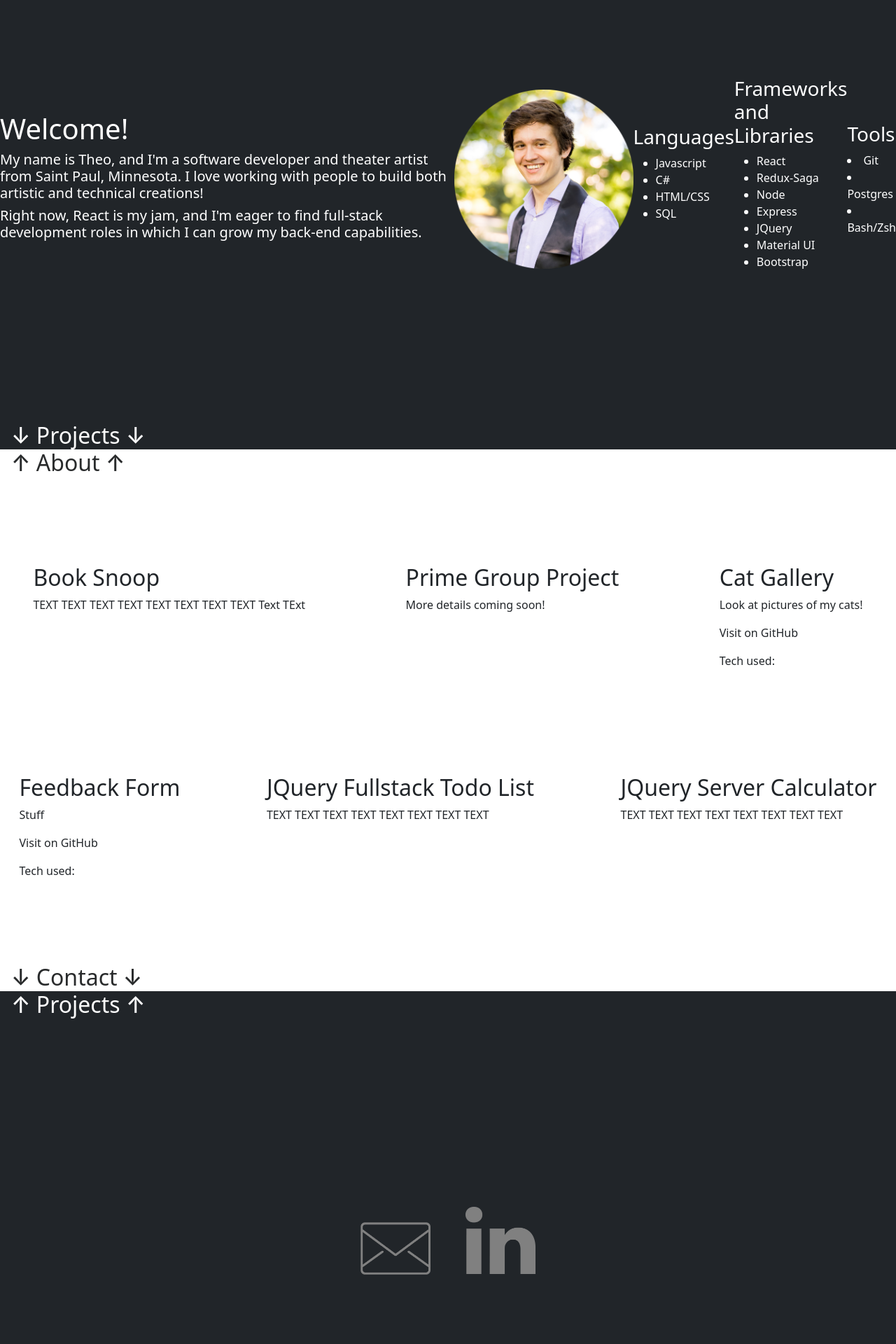
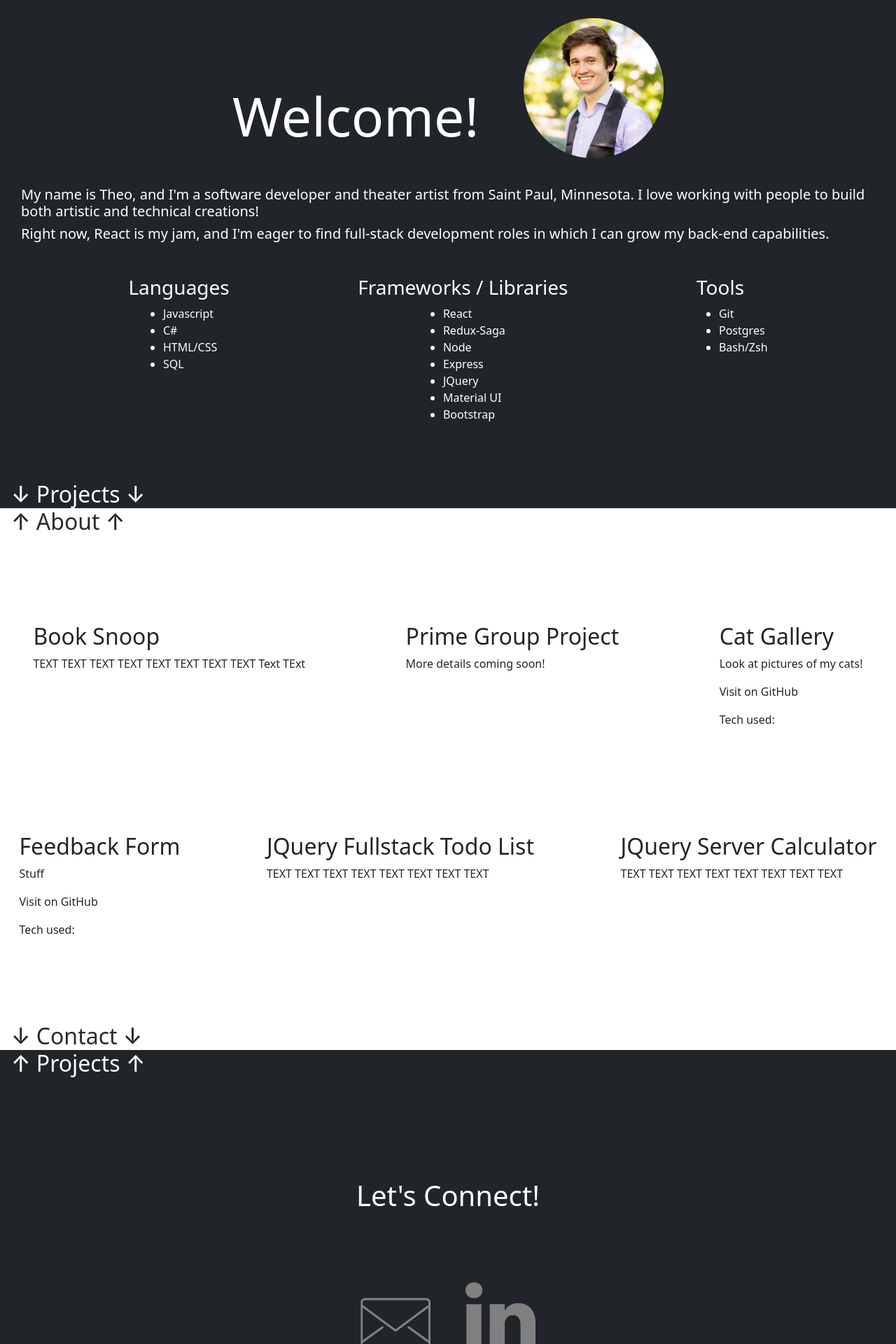
Before and after one commit to theo-jf/theo-jf.github.io, a React (Create React App) app: page / in a window 1280 px wide. Shown: the part 80-2000 px from the top of the page at 70% size. Built offline with nearby package versions, Linux system fonts and the light colour scheme.

Commit message:
Layout of about lists complete

```diff
--- a/src/components/App/App.jsx
+++ b/src/components/App/App.jsx
@@ -97,7 +97,7 @@ function App() {
     <Box height="0vh" className="divider" id="contact" />
       <Contact />
     <Box height="0vh" className="divider" />
-    <footer className="bg-light">
+    <footer className="bg-white">
       <div id="center">
       </div>
       <h5 className="text-muted updated">Updated October, 2022</h5>
--- a/src/components/Contact/Contact.css
+++ b/src/components/Contact/Contact.css
@@ -1,3 +1,7 @@
+a {
+    align-self: center;
+}
+
 .projectsSubHeader {
     margin-top: 0;
     margin-bottom: 30px;
@@ -9,12 +13,14 @@
     width: 100px;
     transition: .3s;
     filter: brightness(50%);
+    align-self: center;
 }
 
 .emailLogo {
     width: 100px;
     margin-right: 50px;
     margin-bottom: -23px;
+    align-self: center;
     transition: .3s;
     filter: brightness(50%);
 }
@@ -30,3 +36,9 @@
     transition: .5s;
     filter: brightness(100%);
 }
+
+#connectWithMe {
+    color: white;
+    margin-bottom: 100px;
+    margin-top: -100px;
+}
--- a/src/components/Contact/Contact.jsx
+++ b/src/components/Contact/Contact.jsx
@@ -2,6 +2,7 @@ import Box from '@mui/material/Box';
 import './Contact.css';
 
 export default function Contact() {
+
     return (
         <div className="bg-dark">
             <h2 className="projectsSubHeader">&#x2191; Projects &#x2191;</h2>
@@ -9,11 +10,17 @@ export default function Contact() {
             height="72vh"
             className="heading"
             display="flex"
+            flexDirection="column"
             alignItems="center"
             justifyContent="center"
             >
-            <img className="emailLogo" src="/images/email.png" />
-            <img className="linkedInLogo" src="/images/linkedIn2.png" />
+            <h1 id="connectWithMe">Let's Connect!</h1>
+            <Box
+                display="flex"
+                flexDirection="row">
+                <a href="mailto:tjankefurman@gmail.com"><img className="emailLogo" src="/images/email.png" /></a>
+                <a href="https://www.linkedin.com/in/theo-jf" target="_blank"><img className="linkedInLogo" src="/images/linkedIn2.png" /></a>
+            </Box>
             </Box>
         </div>
     );
--- a/src/components/Home/Home.css
+++ b/src/components/Home/Home.css
@@ -1,5 +1,22 @@
 .aboutSection {
     color: white;
+    padding-top: 6.3vh;
+}
+
+.heading {
+    padding-left: 30px;
+    padding-right: 30px;
+
+}
+
+.aboutInfo {
+    margin-top: 40px;
+    margin-bottom: 40px;
+}
+
+.description {
+    width: 100%;
+    /* max-width: 10%; */
 }
 
 .projectsHeader {
@@ -9,9 +26,28 @@
     color: white;
 }
 
+.welcome {
+    margin-bottom: -80px;
+    margin-right: 5vw;
+    font-size: 6vw;
+}
+
 .rounded {
     /* For animation: start at 30% in center and minimize to normal size in top right */
-    /* max-width: 30%; */
-    max-width: 20%;
     min-width: 200px;
+    width: 15vw;
+    align-self: center;
+    /* z-index : 10000; */
 }
+
+.list {
+    display: inline-block;
+}
+
+.inline {
+    display: inline;
+}
+
+ul {
+    display: inline-block;
+}
--- a/src/components/Home/Home.jsx
+++ b/src/components/Home/Home.jsx
@@ -1,26 +1,82 @@
 import Box from '@mui/material/Box';
+import Grid from '@mui/material/Grid';
 
 import './Home.css'
 
+const languages = ['Javascript', 'C#', 'HTML/CSS', 'SQL'];
+const frameworksAndLibraries = ['React', 'Redux-Saga', 'Node', 'Express', 'JQuery', 'Material UI', 'Bootstrap'];
+const tools = ['Git', 'Postgres', 'Bash/Zsh'];
+
 export default function Home() {
+
     return (
     <div className="bg-dark aboutSection">
         <Box
-            height="70vh"
             className="heading"
             display="flex"
+            flexDirection="column"
             alignItems="center"
             justifyContent="center"
+            style={{
+                overflowX: "none",
+                overflowY: "scroll"
+              }}
         >
-        <div>
-            <h1>Welcome!</h1>
+            <Box display="inline" className="description" justifyContent="center">
+                <Box
+                    className="aboutHead"
+                    display="flex"
+                    flexDirection="row"
+                    alignItems="center"
+                    justifyContent="center">
+                        <h1 className="welcome">Welcome!</h1>
+                        <Box display="flex" justifyContent="right">
+                            <img src="/images/Portfolio_Headshot_Real-modified.png" className="rounded" />
+                        </Box>
+                </Box>
+            </Box>
+            <Box display="inline" className="aboutInfo">
                         <h5>My name is Theo, and I'm a software developer and theater artist from Saint Paul, Minnesota.
                             I love working with people to build both artistic and technical creations!</h5>
                         <h5>Right now, React is my jam, and I'm eager to find full-stack development roles
                             in which I can grow my back-end capabilities.</h5>
+            </Box>
+        </Box>
+        <div>
+        <Box className="listFlex" display="flex" flexDirection="row" flexWrap="wrap" justifyContent="space-evenly">
+            <Box component="div" display="flex" flexDirection="column">
+                <h3>Languages</h3>
+                <Box component="div" display="flex" flexDirection="column" alignItems="center">
+                    <ul>
+                    {languages.map((item, i) => {
+                        return <li key={i}>{item}</li>
+                    })}
+                    </ul>
+                </Box>
+            </Box>
+            <Box component="div" display="flex" flexDirection="column">
+                <h3 className="inline">Frameworks / Libraries</h3>
+                <Box component="div" display="flex" flexDirection="column" alignItems="center">
+                    <ul>
+                    {frameworksAndLibraries.map((item, i) => {
+                        return <li key={i}>{item}</li>
+                    })}
+                    </ul>
+                </Box>
+            </Box>
+            <Box component="div" display="flex" flexDirection="column">
+                <h3 className="inline">Tools</h3>
+                <Box component="div" display="flex" flexDirection="column" alignItems="center">
+                    <ul>
+                    {tools.map((item, i) => {
+                        return <li key={i}>{item}</li>
+                    })}
+                    </ul>
+                </Box>
+            </Box>
+        </Box>
         </div>
-        <img src="/images/Portfolio_Headshot_Real-modified.png" className="rounded" />
-        <div id="languages">
+            {/* <div className="list" id="languages">
                 <h3>Languages</h3>
                 <ul>
                     <li>Javascript</li>
@@ -29,8 +85,8 @@ export default function Home() {
                     <li>SQL</li>
                 </ul>
             </div>
-        <div id="languages">
-            <h3>Frameworks and Libraries</h3>
+            <div className="list" id="frameworksAndLibraries">
+                <h3>Frameworks / Libraries</h3>
                 <ul>
                     <li>React</li>
                     <li>Redux-Saga</li>
@@ -39,16 +95,17 @@ export default function Home() {
                     <li>JQuery</li>
                     <li>Material UI</li>
                     <li>Bootstrap</li>
-
                 </ul>
             </div>
-        <div id="languages">
+            <div className="list" id="tools" display="inline-block">
                 <h3>Tools</h3>
+                <ul>
                     <li>Git</li>
                     <li>Postgres</li>
                     <li>Bash/Zsh</li>
+                </ul>
             </div>
-        </Box>
+        </div> */}
         <Box height="10vh" className="divider" id="projects" />
     </div>
     );
```
Lines whose indentation alone changed are shown as unchanged.
